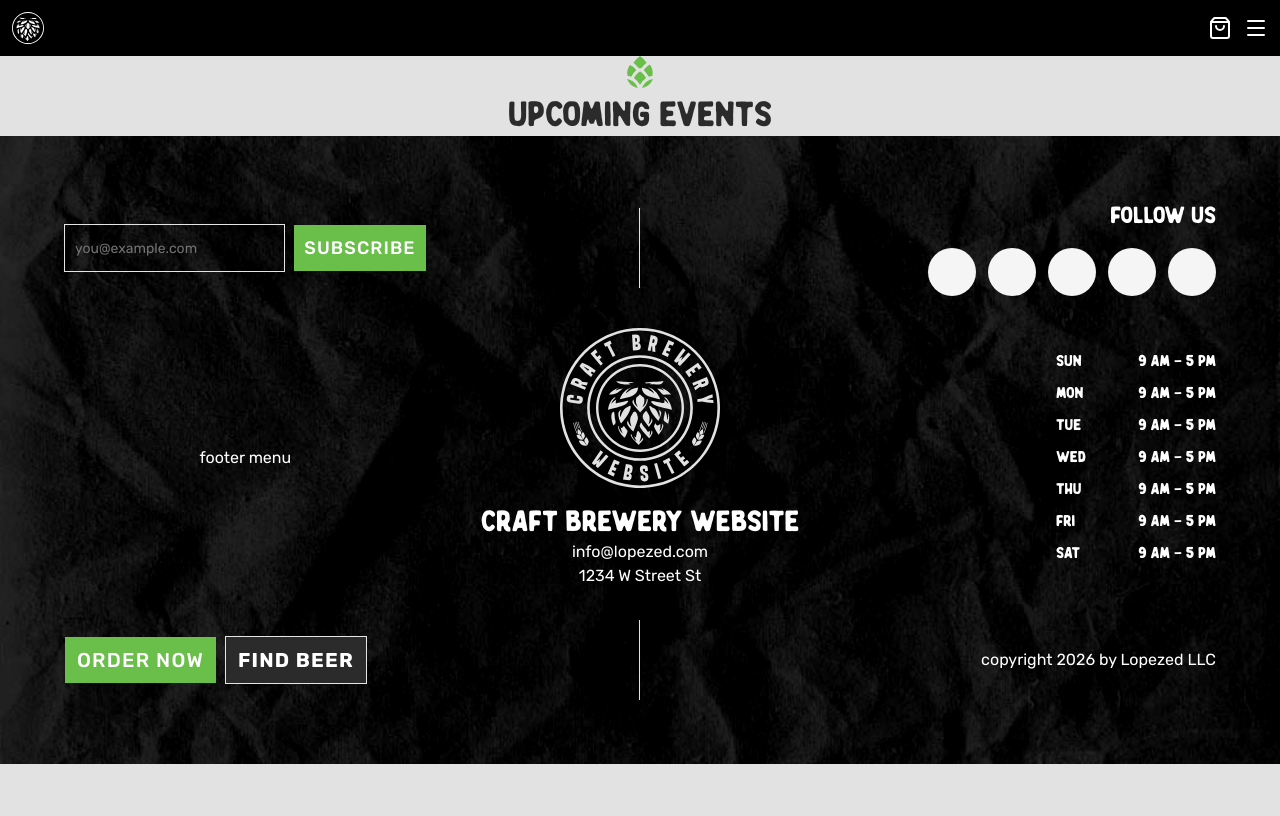
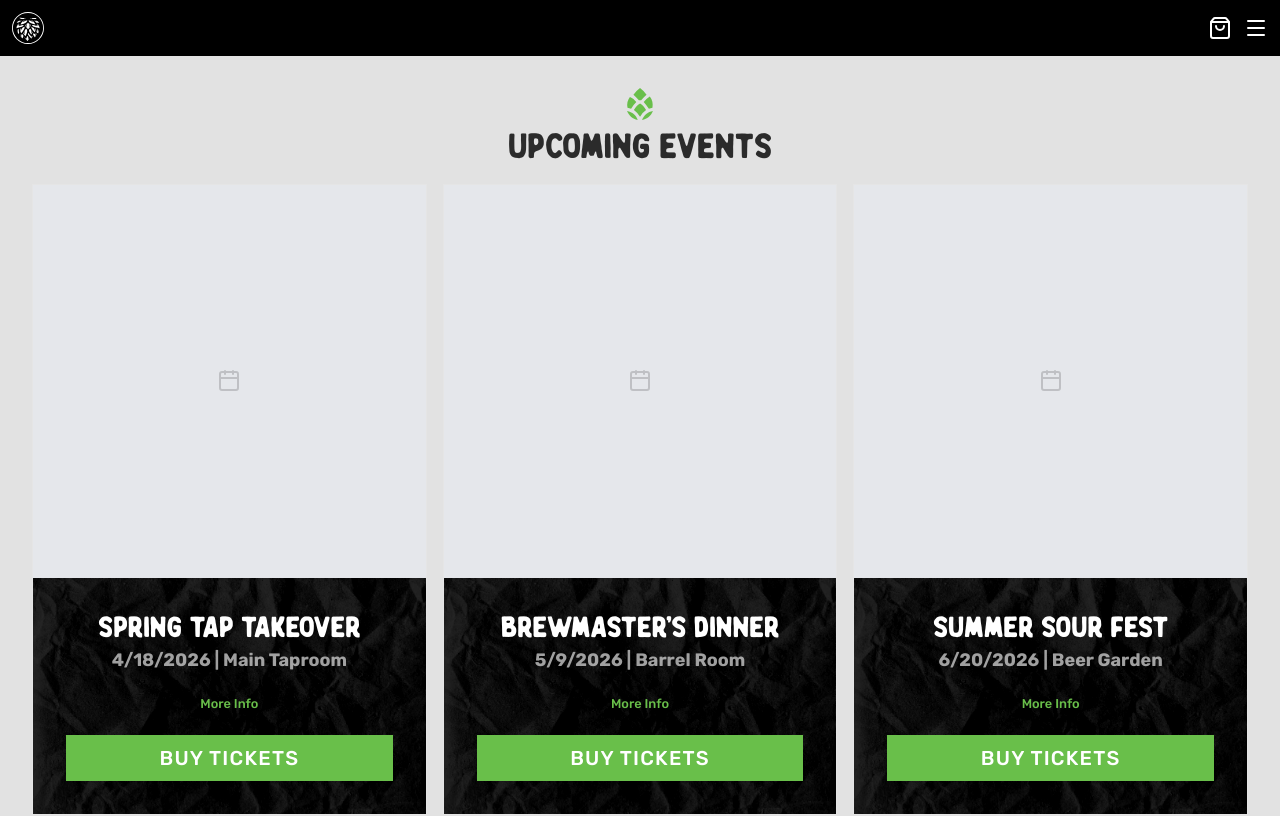
Before and after one commit to Eddie98Lopez/full-circle-nextjs, a Next.js app: page /events in a window 1280 px wide. Shown: the top 816 px of the page. Built offline with nearby package versions, Linux system fonts and the light colour scheme; some icons are missing.

Commit message:
changed event cards and hooked up to dummyEvents data. Added stylin gto navigation links

```diff
--- a/app/beers/[beer_name]/page.tsx
+++ b/app/beers/[beer_name]/page.tsx
@@ -1,14 +1,18 @@
 import FeaturedBeerCard from "@/components/featured-beer";
 import SectionTitle from "@/components/section-title";
+import { dummyMyBeers } from "@/lib/dummyData";
 import React from "react";
 
-const Page = () => {
+const Page = async ({ params }: { params: Promise<{ beer_name: string }> }) => {
+  const { beer_name } = await params;
+  console.log(beer_name);
+  const beer = dummyMyBeers.filter((beer) => beer.slug == beer_name)[0];
   return (
     <div>
       <section className="grid grid-rows-[3vh_35vh_auto] md:grid-rows-[20vh_25vh_auto] w-full min-h-[60vh]">
         <div className="w-full h-full row-start-1 row-end-3 bg-gray-400 col-start-1 col-end-2 "></div>
         <div className="w-full h-full row-start-2 row-end-4 col-start-1 col-end-2 px-8 ">
-          <FeaturedBeerCard />
+          <FeaturedBeerCard beer={beer} />
         </div>
       </section>
       <section>
--- a/app/events/page.tsx
+++ b/app/events/page.tsx
@@ -5,11 +5,11 @@ import SectionTitle from "@/components/section-title";
 
 const EventsPage = () => {
   return (
-    <section>
-      <div>
+    <section className="p-8">
+      <div className="mx-auto max-w-[1600px] space-y-4">
         <SectionTitle>Upcoming Events</SectionTitle>
         <div>
-          {/* <ul>
+          <ul className="grid grid-cols-1 md:grid-cols-2 lg:grid-cols-3 gap-4">
             {dummyEvents.map((event) => (
               <EventCard
                 key={`event-${event.id}`}
@@ -19,7 +19,7 @@ const EventsPage = () => {
                 image={event.image}
               />
             ))}
-          </ul> */}
+          </ul>
         </div>
       </div>
     </section>
--- a/components/event-card.tsx
+++ b/components/event-card.tsx
@@ -1,13 +1,8 @@
 import React from "react";
-import {
-  Card,
-  CardAction,
-  CardContent,
-  CardTitle,
-  CardDescription,
-} from "./ui/card";
+import { Item, ItemContent, ItemTitle, ItemDescription } from "./ui/item";
 import Image from "next/image";
 import { Button } from "./ui/button";
+import { Calendar } from "lucide-react";
 
 interface EventCardProps {
   image: string;
@@ -17,23 +12,32 @@ interface EventCardProps {
 }
 
 const EventCard = ({ image, title, date, location }: EventCardProps) => {
+  const formatedDate = new Date(date);
   return (
     <li>
-      <Card className="p-0 aspect-1.5/3">
-        <div className="aspect-square w-full">
+      <Item className="border border-border p-0">
+        {/* <div className="aspect-square w-full">
           <Image src={image} alt={title} fill objectFit="cover" />
-        </div>
-        <CardContent className="background-paper text-background">
-          <CardTitle>{title}</CardTitle>
-          <CardDescription>
-            {date} | {location}
-          </CardDescription>
-          <CardAction>
-            <Button variant={"link"}>More Info</Button>
-            <Button>Buy Tickets</Button>
-          </CardAction>
-        </CardContent>
-      </Card>
+        </div> */}
+
+        <ItemContent className="flex flex-row md:flex-col gap-0 space-y-0 space-x-0">
+          <div className=" min-w-30 max-w-80 md:w-full md:aspect-square md:max-w-none grid place-content-center bg-gray-200">
+            <Calendar className=" opacity-20" />
+          </div>
+          <div className="background-paper text-background md:flex md:flex-col md:place-items-center  m-0 p-8 w-full">
+            <ItemTitle className="text-title text-3xl">{title}</ItemTitle>
+            <ItemDescription className="text-lg font-bold text-background/70">
+              {formatedDate.toLocaleDateString()} | {location}
+            </ItemDescription>
+            <div className="mt-4 w-full flex flex-col gap-4">
+              <Button variant={"link"} size={"sm"}>
+                More Info
+              </Button>
+              <Button size={"lg"}>Buy Tickets</Button>
+            </div>
+          </div>
+        </ItemContent>
+      </Item>
     </li>
   );
 };
--- a/components/navigation.tsx
+++ b/components/navigation.tsx
@@ -31,7 +31,7 @@ export function MobileNav() {
         side="right"
         className="z-5000 background-paper data-[side=right]:w-full data-[side=right]:sm:max-w-none border-none p-8 place-content-center"
       >
-        <div className="flex flex-col lg:grid lg:grid-cols-[1fr_auto_1fr] lg:grid-rows-[1fr_auto] gap-8 h-[80vh]">
+        <div className="flex flex-col lg:grid lg:grid-cols-[1fr_auto_1fr] lg:grid-rows-[1fr_auto] gap-8 h-[80vh] mx-auto max-w-[1600px] w-full">
           <div className="flex flex-col items-center justify-center gap-8 w-full">
             <Logo className="size-40 lg:size-80 fill-white" />
             <SocialLinksBar links={dummySocialLinks} />
@@ -46,7 +46,13 @@ export function MobileNav() {
                 <ul className="flex flex-col gap-4 text-center lg:text-left">
                   {header_menu.map((link) => (
                     <li key={link.slug}>
-                      <Link href={`/${link.slug}`}>{link.label}</Link>
+                      <Link
+                        href={`/${link.slug}`}
+                        onClick={() => setOpen(false)}
+                        className="text-4xl font-bold uppercase hover:text-primary"
+                      >
+                        {link.label}
+                      </Link>
                     </li>
                   ))}
                 </ul>
--- a/lib/dummyData.ts
+++ b/lib/dummyData.ts
@@ -96,11 +96,13 @@ export interface Beer {
   myBeersRelatedBeers: string[];
   publishDate: ISODateString;
   unpublishDate: ISODateString | null;
+  slug: string;
 }
 
 export const dummyMyBeers: Beer[] = [
   {
     title: "Hop Static",
+    slug: "hop-static",
     shortDescription: "Bright, aromatic IPA with a restrained bitterness.",
     longDescription:
       '<p class="font_7">Hop Static leans into citrus and pine without overpowering the palate. A balanced malt base keeps the hops in check. It finishes dry and clean, making it surprisingly drinkable for the style.</p>',
@@ -125,6 +127,7 @@ export const dummyMyBeers: Beer[] = [
   },
   {
     title: "Midnight Run",
+    slug: "midnight-run",
     shortDescription: "Bold imperial porter brewed for late nights.",
     longDescription:
       '<p class="font_7">Midnight Run is rich and layered with notes of cocoa and toasted malt. A warming alcohol presence adds depth without burning. This beer is intentionally bold and meant to be savored.</p>',
@@ -149,6 +152,7 @@ export const dummyMyBeers: Beer[] = [
   },
   {
     title: "Valley Gold",
+    slug: "valley-gold",
     shortDescription: "A crisp, easy-drinking lager built for long afternoons.",
     longDescription:
       '<p class="font_7">Valley Gold is clean and straightforward with a soft malt backbone. Light bitterness keeps it refreshing without feeling thin. This is the kind of beer you can drink more than one of without thinking about it.</p>',
@@ -173,6 +177,7 @@ export const dummyMyBeers: Beer[] = [
   },
   {
     title: "Back Alley Stout",
+    slug: "black-alley-stout",
     shortDescription: "Smooth stout with roasted depth and subtle sweetness.",
     longDescription:
       '<p class="font_7">Back Alley Stout opens with notes of coffee and dark chocolate. The body is full but not heavy, with a soft, rounded finish. It\u2019s built for slow sipping but still approachable.</p>',
@@ -197,6 +202,7 @@ export const dummyMyBeers: Beer[] = [
   },
   {
     title: "Citrus Press",
+    slug: "citrus-press",
     shortDescription: "Tart, refreshing sour with real citrus character.",
     longDescription:
       '<p class="font_7">Citrus Press delivers bright acidity without being harsh. Fresh citrus notes lead, followed by a clean, dry finish. It\u2019s light, refreshing, and designed for warm weather.</p>',
```
Also changed, not shown: components/featured-beer.tsx (+0 -7 lines).
